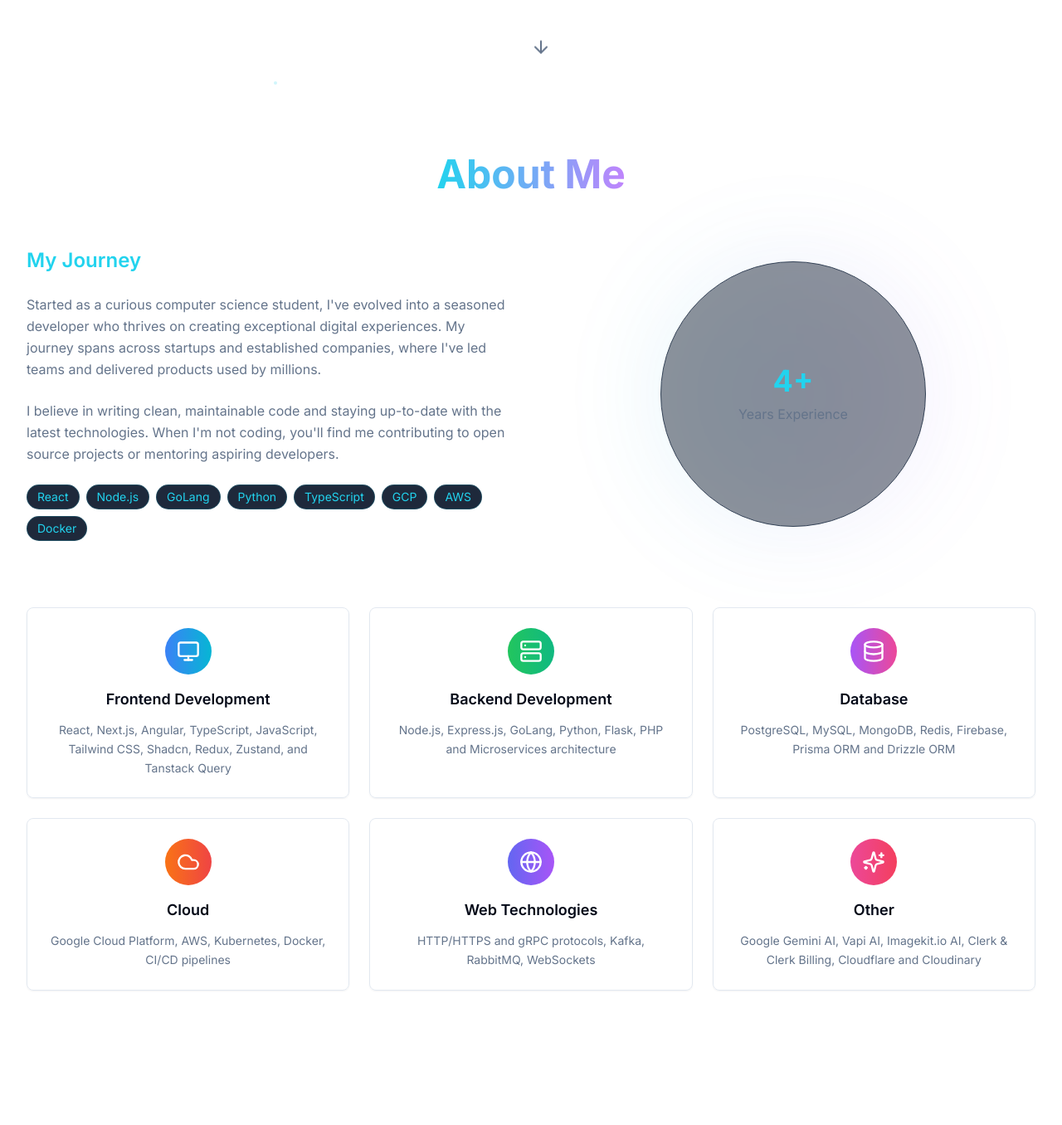
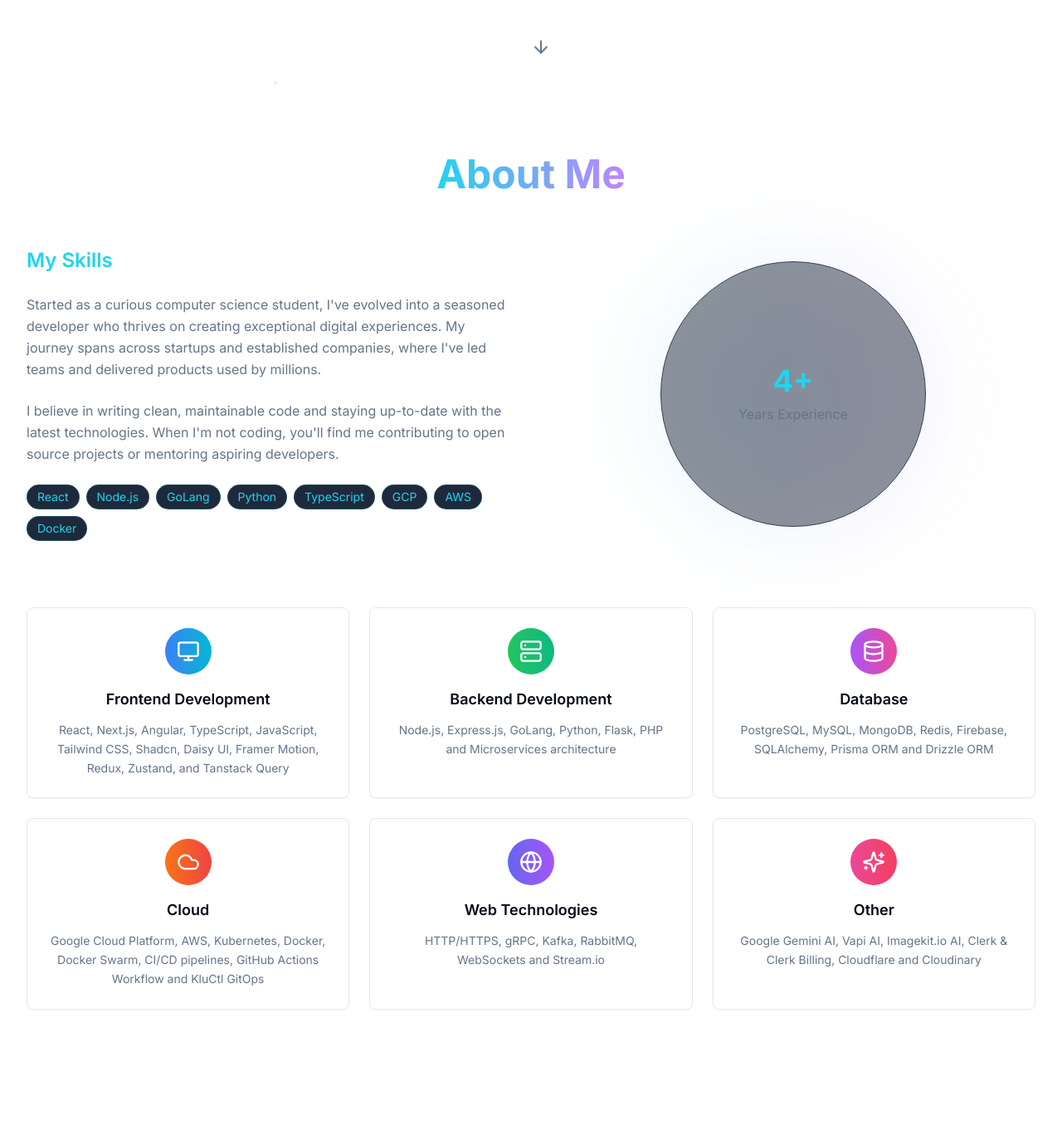
Before and after one commit to EvanHuang7/portfolio-app, a Next.js app: page / in a window 1280 px wide. Shown: the part 694-2050 px from the top of the page at 83% size. Built offline with nearby package versions, Linux system fonts and the light colour scheme.

Commit message:
finish the skill cards in about page

```diff
--- a/components/About.tsx
+++ b/components/About.tsx
@@ -30,7 +30,7 @@ const About = () => {
       icon: <Monitor size={28} />,
       title: "Frontend Development",
       description:
-        "React, Next.js, Angular, TypeScript, JavaScript, Tailwind CSS, Shadcn, Redux, Zustand, and Tanstack Query",
+        "React, Next.js, Angular, TypeScript, JavaScript, Tailwind CSS, Shadcn, Daisy UI, Framer Motion, Redux, Zustand, and Tanstack Query",
       color: "from-blue-500 to-cyan-500",
     },
     {
@@ -44,20 +44,21 @@ const About = () => {
       icon: <Database size={28} />,
       title: "Database",
       description:
-        "PostgreSQL, MySQL, MongoDB, Redis, Firebase, Prisma ORM and Drizzle ORM",
+        "PostgreSQL, MySQL, MongoDB, Redis, Firebase, SQLAlchemy, Prisma ORM and Drizzle ORM",
       color: "from-purple-500 to-pink-500",
     },
     {
       icon: <Cloud size={28} />,
       title: "Cloud",
       description:
-        "Google Cloud Platform, AWS, Kubernetes, Docker, CI/CD pipelines",
+        "Google Cloud Platform, AWS, Kubernetes, Docker, Docker Swarm, CI/CD pipelines, GitHub Actions Workflow and KluCtl GitOps",
       color: "from-orange-500 to-red-500",
     },
     {
       icon: <Globe size={28} />,
       title: "Web Technologies",
-      description: "HTTP/HTTPS and gRPC protocols, Kafka, RabbitMQ, WebSockets",
+      description:
+        "HTTP/HTTPS, gRPC, Kafka, RabbitMQ, WebSockets and Stream.io",
       color: "from-indigo-500 to-purple-500",
     },
     {
@@ -83,7 +84,7 @@ const About = () => {
         <div className="grid lg:grid-cols-2 gap-12 items-center mb-20">
           <div>
             <h3 className="text-2xl font-semibold mb-6 text-cyan-400">
-              My Journey
+              My Skills
             </h3>
             <p className="text-muted-foreground mb-6 leading-relaxed">
               Started as a curious computer science student, I&apos;ve evolved
```
